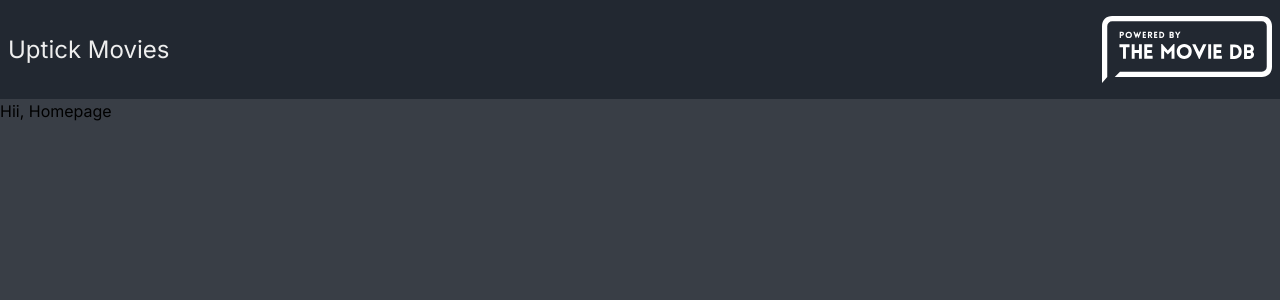
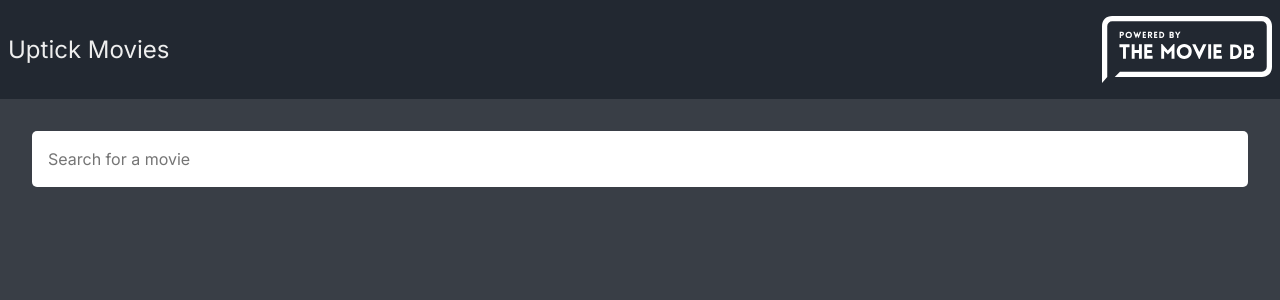
Before and after one commit to sodiqsanusi/uptick-movie-app, a React (Create React App) app: page / in a window 1280 px wide. Shown: the top 300 px of the page. Built offline with nearby package versions, Linux system fonts and the light colour scheme; no server answers.

Commit message:
Done with a minor styling of the search input
Moving on to creating the movies grid

```diff
--- /dev/null
+++ b/src/components/SearchMovie/index.jsx
@@ -0,0 +1,27 @@
+import { useState } from "react";
+import styles from "./searchMovie.module.css";
+import { useNavigate } from "react-router-dom";
+
+const SearchMovie = () => {
+
+  const navigate = useNavigate();
+
+  let [searchValue, setSearchValue] = useState('');
+  let handleSubmit = (e) => {
+    e.preventDefault();
+    if(!/\w/.test(searchValue)) return;
+
+    navigate(`/search/${searchValue}`)
+  }
+
+  return (
+    <form onSubmit={(e) => handleSubmit(e)} className={styles.container}>
+      <input
+       type="search" value={searchValue} placeholder="Search for a movie"
+       autoComplete="off" onChange={(e) => setSearchValue(e.target.value)} className={styles.movieInput}
+      />
+    </form>
+  );
+}
+
+export default SearchMovie;
--- /dev/null
+++ b/src/components/SearchMovie/searchMovie.module.css
@@ -0,0 +1,13 @@
+.container{
+  display: flex;
+  align-items: center;
+  justify-content: center;
+  padding: 2em 0;
+}
+.movieInput{
+  width: 95%;
+  padding: 1em;
+  border-radius: 5px;
+  outline: none;
+  border: none;
+}
--- a/src/pages/Homepage/index.jsx
+++ b/src/pages/Homepage/index.jsx
@@ -1,7 +1,9 @@
+import SearchMovie from "../../components/SearchMovie";
+
 const HomePage = () => {
   return (
     <>
-      Hii, Homepage
+      <SearchMovie />
     </>
   );
 }
```
